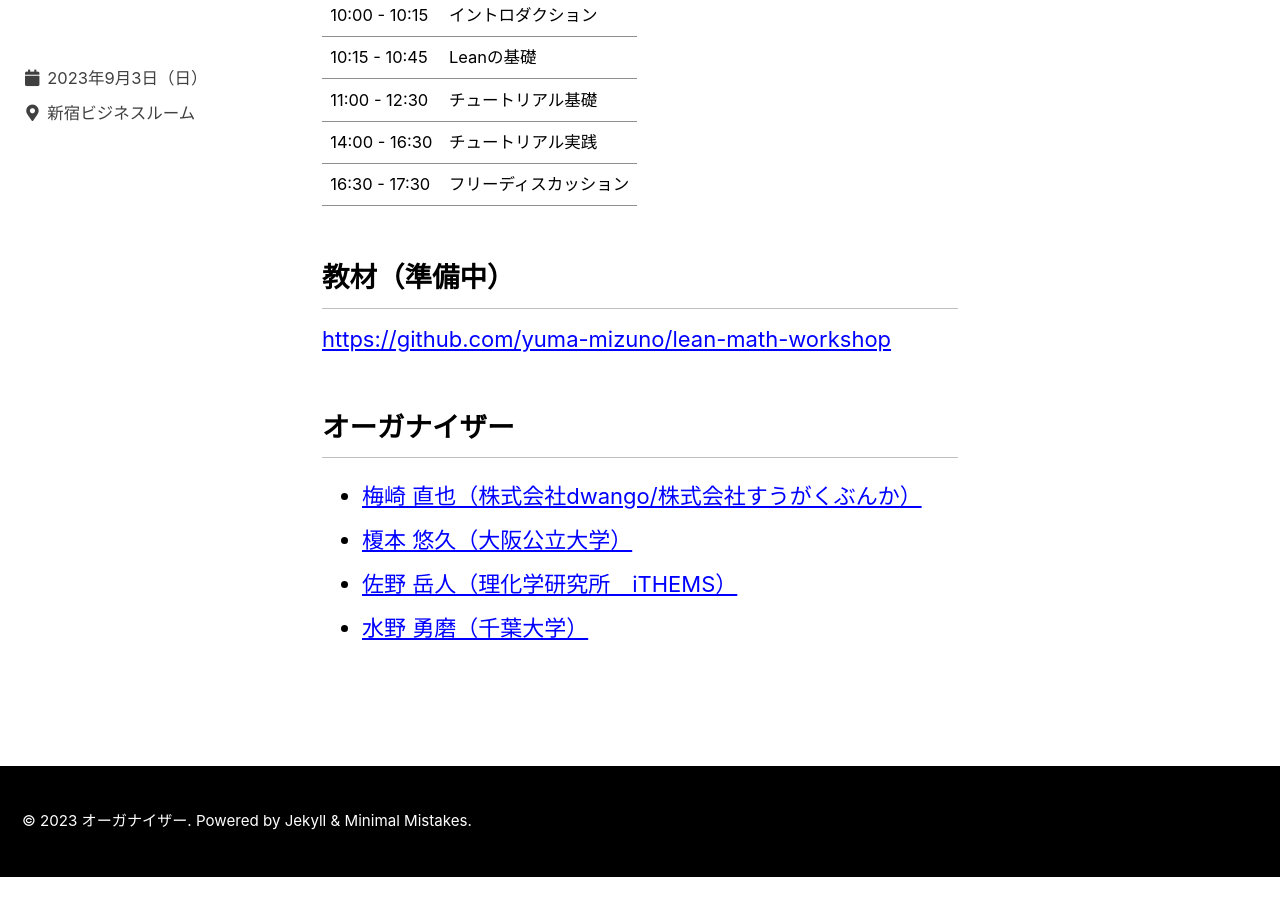
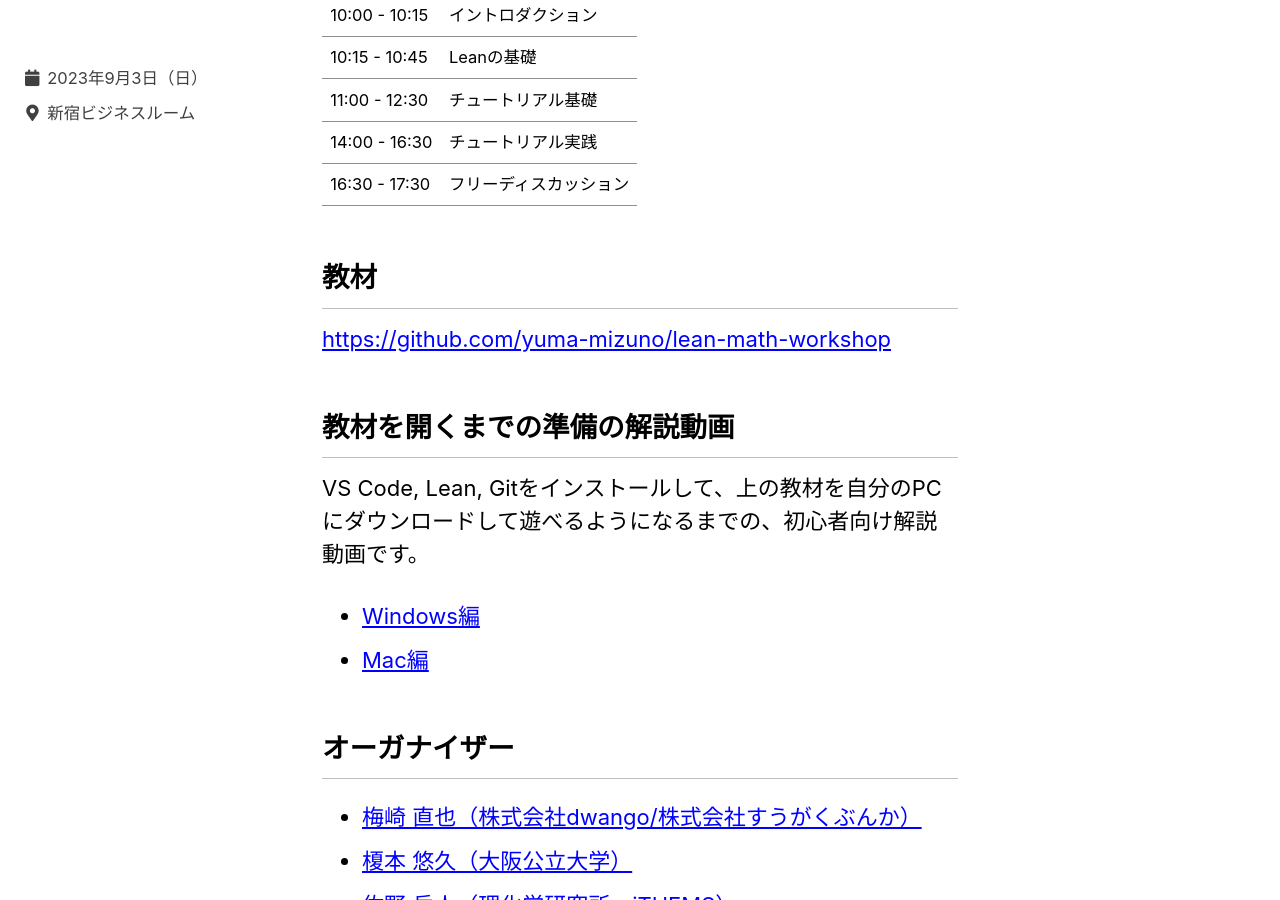
Before and after one commit to haruhisa-enomoto/lean-math-workshop, a Jekyll site: the page built from _pages/home.md, in a window 1280 px wide and 900 px high, scrolled down 2233 px. Built offline with Jekyll 4.4.1, drawn with Linux system fonts in a browser that asks for light colours; cached includes are drawn as plain includes; before the commit the page ends 3110 px from its top, so only the background shows below that.

Commit message:
Add video links

```diff
--- a/_pages/home.md
+++ b/_pages/home.md
@@ -3,7 +3,6 @@
 permalink: /
 title: "数学系のためのLean勉強会"
 ---
-
 
 ## 会場
 
@@ -45,9 +44,14 @@ title: "数学系のためのLean勉強会"
 |14:00 - 16:30|チュートリアル実践|
 |16:30 - 17:30|フリーディスカッション|
 
-## 教材（準備中）
+## 教材
 
 <https://github.com/yuma-mizuno/lean-math-workshop>
+
+## 教材を開くまでの準備の解説動画
+VS Code, Lean, Gitをインストールして、上の教材を自分のPCにダウンロードして遊べるようになるまでの、初心者向け解説動画です。
+- [Windows編](https://youtu.be/LDfmNmzY5_8)
+- [Mac編](https://youtu.be/d8DSHFBMWwU)
 
 ## オーガナイザー
 - [梅崎 直也（株式会社dwango/株式会社すうがくぶんか）](https://umezakinaoya.com/)
```
